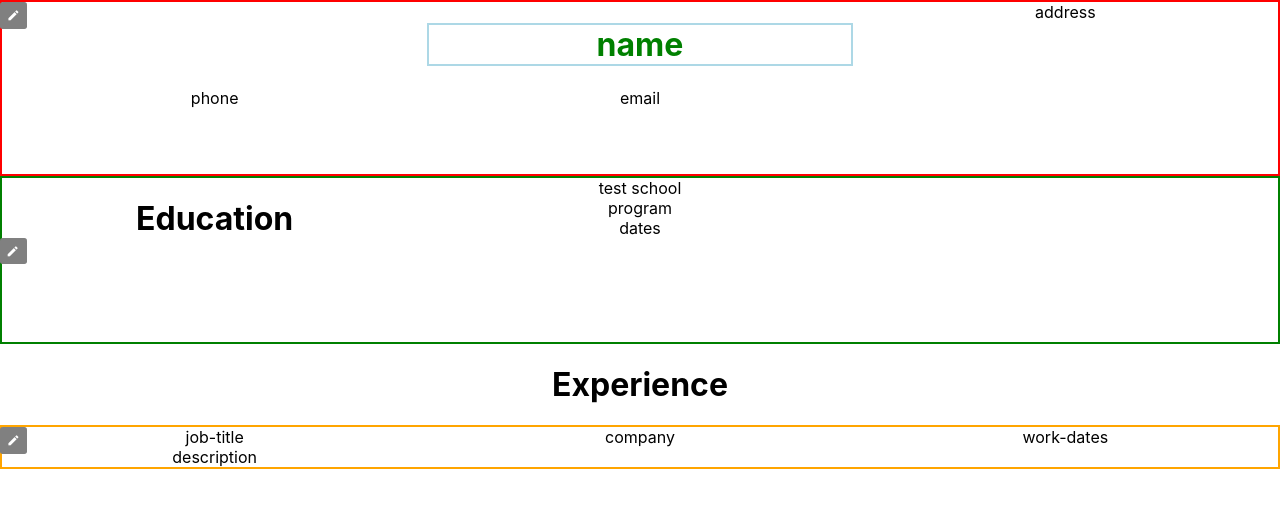
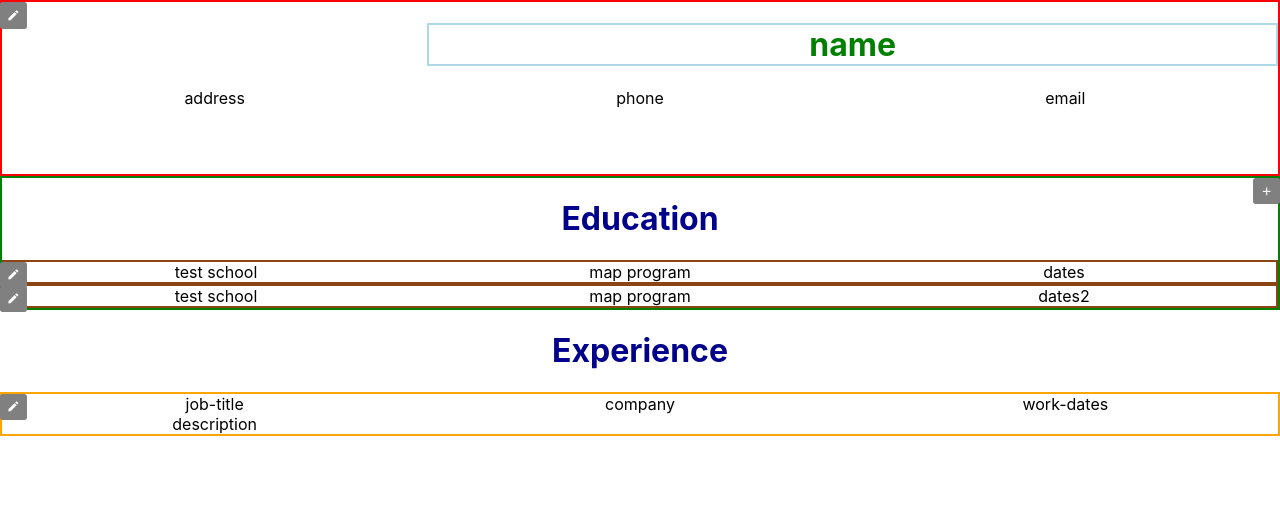
Before and after one commit to hoholabs/cv-project, a React (Create React App) app: page / in a window 1280 px wide. Shown: the top 508 px of the page. Built offline with nearby package versions, Linux system fonts and the light colour scheme.

Commit message:
Education uses map to get cards from EducationCard

```diff
--- a/src/components/Education.js
+++ b/src/components/Education.js
@@ -5,34 +5,39 @@ class Education extends Component{
     constructor(){
         super()
         this.state = {
-            cards:{
+            cards:[
+                {
+                school:'test school',
+                program:'map program',
+                dates:'dates',
+                key:1,
+                },
+                {
+                    school:'test school',
+                    program:'map program',
+                    dates:'dates2',
+                    key:2,
+                    }
 
-            },
+            ],
             card:{
-                school:'test school',
+                school:'school',
                 program:'program',
                 dates:'dates',
+                key:new Date().getTime(),
             }
 
         }
     }
     render (){
 
-        // const displayCards = this.state.cards.map((card) => {
-		// 	return <educationCard school={card.school} program={card.program} dates={card.dates}/>
-		// })
 
         return  <div id = 'education'>
                     <h1>Education</h1>
-                    {/* {displayCards} */}
-                    <EducationCard school={this.state.card.school} program={this.state.card.program} dates={this.state.card.dates}/>
-
-
-                    {/* <div className = 'school'>school</div>
-                    <div className = 'program'>program</div>
-                    <div className = 'education-date'>date</div>
-                    <button id = 'edit-education' className = 'edit'>edit</button> */}
-
+                    <button id = 'add-education' className = 'add'>add</button>
+                    {this.state.cards.map((card) =>{
+			            return   <EducationCard school={card.school} program={card.program} dates={card.dates} key={card.key}/>
+                    })}
                 </div>
         }
 }
--- a/src/components/EducationCard.js
+++ b/src/components/EducationCard.js
@@ -6,7 +6,7 @@ const EducationCard = (props) =>{
                 <div className = 'school'>{props.school}</div>
                 <div className = 'program'>{props.program}</div>
                 <div className = 'dates'>{props.dates}</div>
-                <button id = 'edit-education' className = 'edit'>edito</button>
+                <button id = 'edit-education' className = 'edit'>edit</button>
         </div>
 
 }
--- a/src/styles/style.css
+++ b/src/styles/style.css
@@ -14,7 +14,22 @@
     border:solid green 2px;
     display:grid;
     grid-template-columns: 1fr 1fr 1fr;
-    grid-template-rows: 1fr 1fr;
+
+}
+
+h1{
+    color:darkblue;
+    grid-column-start:1;
+    grid-column-end:-1;
+}
+
+.education-card{
+    border:solid saddlebrown 2px;
+    display:grid;
+    grid-template-columns: 1fr 1fr 1fr;
+    grid-template-rows: 1fr;
+    grid-column-start:1;
+    grid-column-end:-1;
 }
 .school{
     align-items:end;
@@ -33,6 +48,22 @@
     grid-template-columns: 1fr 1fr 1fr;
     grid-template-rows: 1fr 1fr;
 }
+.add{
+    font-family: 'Material Icons';
+    font-weight: normal;
+    font-style: normal;
+    position: absolute;
+    grid-area: 1/1;
+    text-align: center;
+    height: 2em;
+    width: 2em;
+    color: white;
+    background-color: grey;
+    border: none;
+    border-radius: .2em;
+    right:0;
+}
+
 
 .edit{
     font-family: 'Material Icons';
@@ -48,5 +79,4 @@
     border: none;
     border-radius: .2em;
     left:0;
-
 }
```
